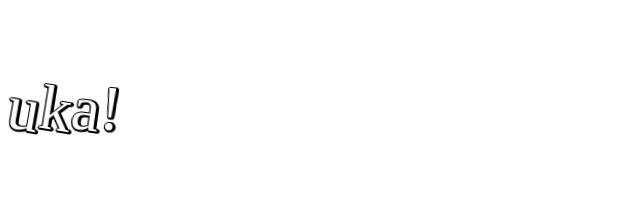
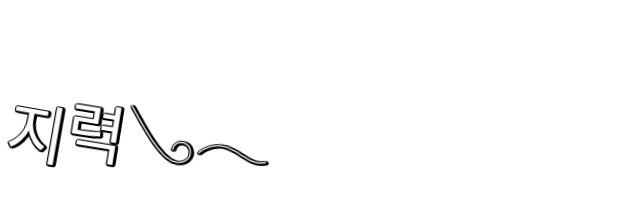
Before and after one commit to twentyfifthbaam25/notion.widgets, a plain HTML site: page index.html in a window 1280 px wide. Shown: the whole page, without its empty margins (0-640 px from the left). Drawn offline with Linux system fonts and the light colour scheme; a web font is replaced by a local one.

Commit message:
Update index.html

```diff
--- a/index.html
+++ b/index.html
@@ -70,4 +70,4 @@ src: url(https://dl.dropbox.com/s/dayh8onbivwmqq7/Cherry%20Cupcake%20Personal%20
 
 </style>
 
-<p class="bouncyyy letterone">u</p><p class="bouncyyy lettertwo">k</p><p class="bouncyyy letterthree">a</p><p class="bouncyyy letterfour">!</p>
+<p class="bouncyyy letterone">지</p><p class="bouncyyy lettertwo">력</p><p class="bouncyyy letterthree">𓂅</p><p class="bouncyyy letterfour">𓂃</p>
```
